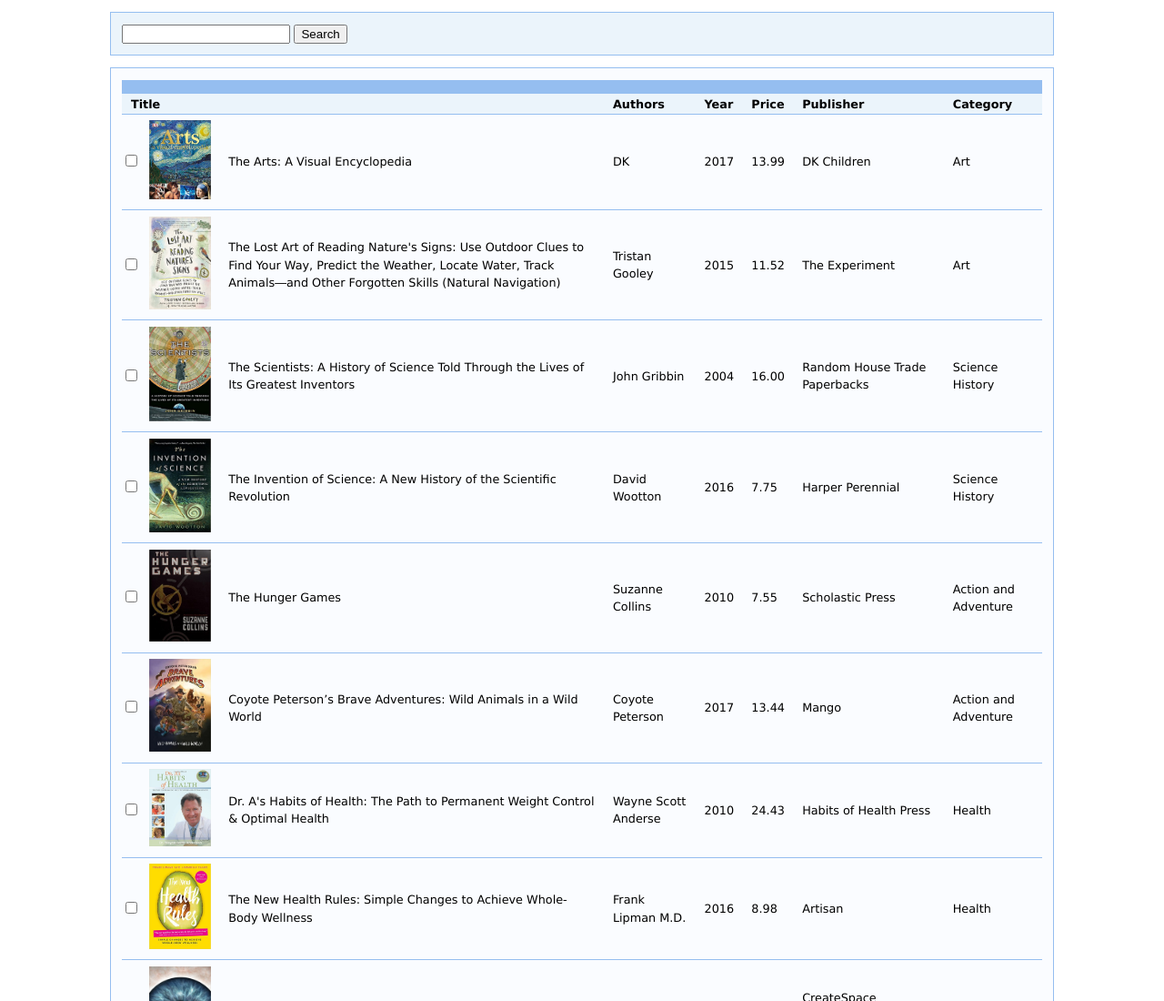
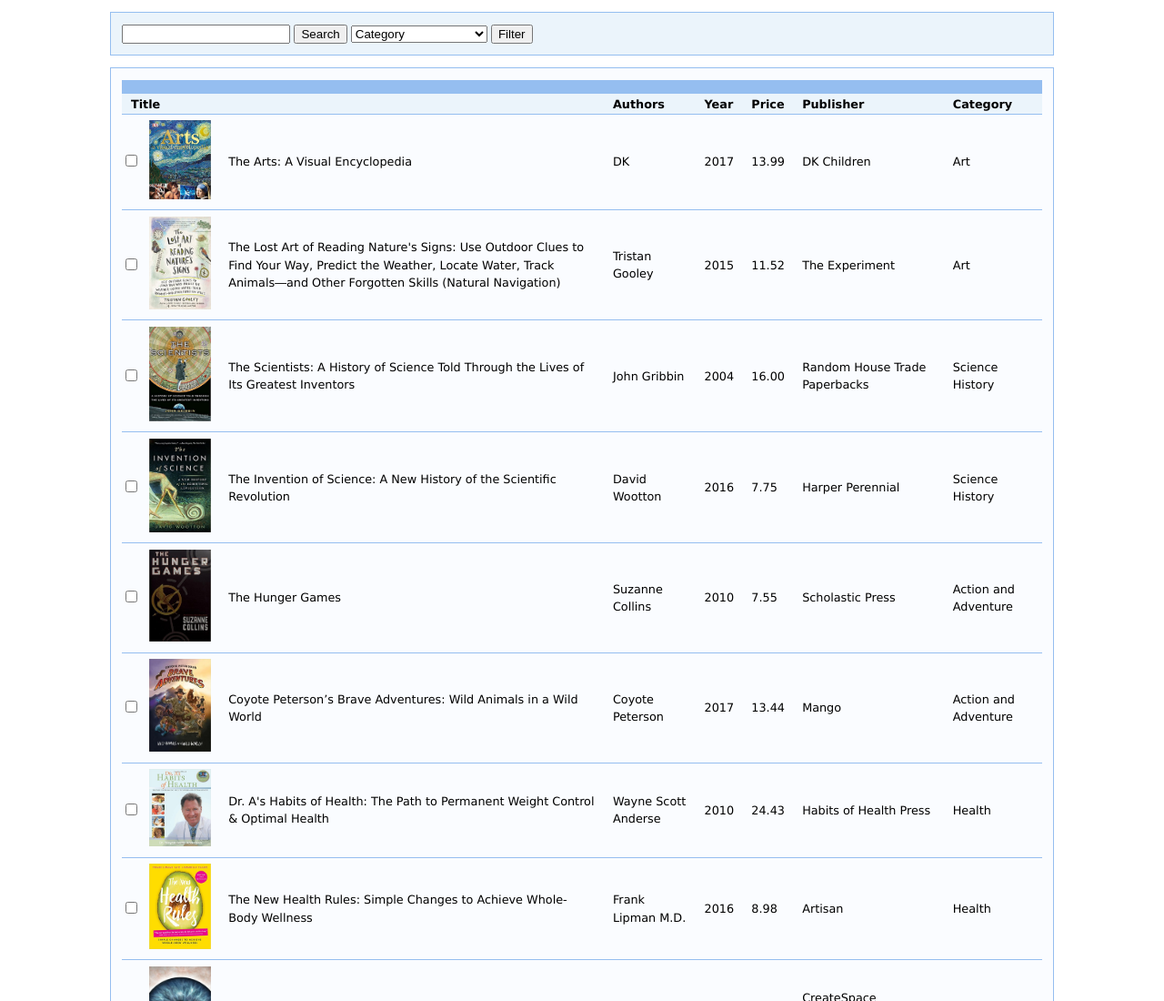
Before and after one commit to maddy2894/web-app-assignment-1, a plain HTML site: page index.html in a window 1280 px wide. Shown: the top 1100 px of the page at 91% size. Drawn offline with Linux system fonts and the light colour scheme.

Commit message:
implemented filter function successfully

```diff
--- a/index.html
+++ b/index.html
@@ -13,6 +13,15 @@
       <div id="searchBox">
          <input type="text" id="search">
          <button type="button" onclick="searchFunction()">Search</button>
+         <select id="filter">
+            <option value="category" selected>Category</option>
+            <option value="art">Art</option>
+            <option value="science history">Science History</option>
+            <option value="action and adventure">Action and Adventure</option>
+            <option value="health">Health</option>
+            <option value="science fiction">Science Fiction</option>
+         </select>
+         <button type="button" onclick="filterFunction()">Filter</button>
       </div>
       <div id="listBox">
          <table>
--- a/index.js
+++ b/index.js
@@ -54,3 +54,22 @@ function searchFunction() {
         }
     }
 }
+
+function filterFunction() {
+    var filterInput = document.getElementById("filter");
+    var filterLowerCase = filterInput.value.toLowerCase();
+    var data = document.getElementById("data");
+    var tableRow = data.getElementsByTagName("tr");
+    var tableData = "";
+    for (i = 0; i < tableRow.length; i++) {
+        tableData = tableRow[i].getElementsByTagName("td")[7];
+        if (tableData) {
+           var text = tableData.textContent;
+           if (text.toLowerCase().indexOf(filterLowerCase) > -1 || filterLowerCase === "category") {
+               tableRow[i].style.display = "";
+           } else {
+            tableRow[i].style.display = "none";
+           }
+        }
+    }
+}
```
